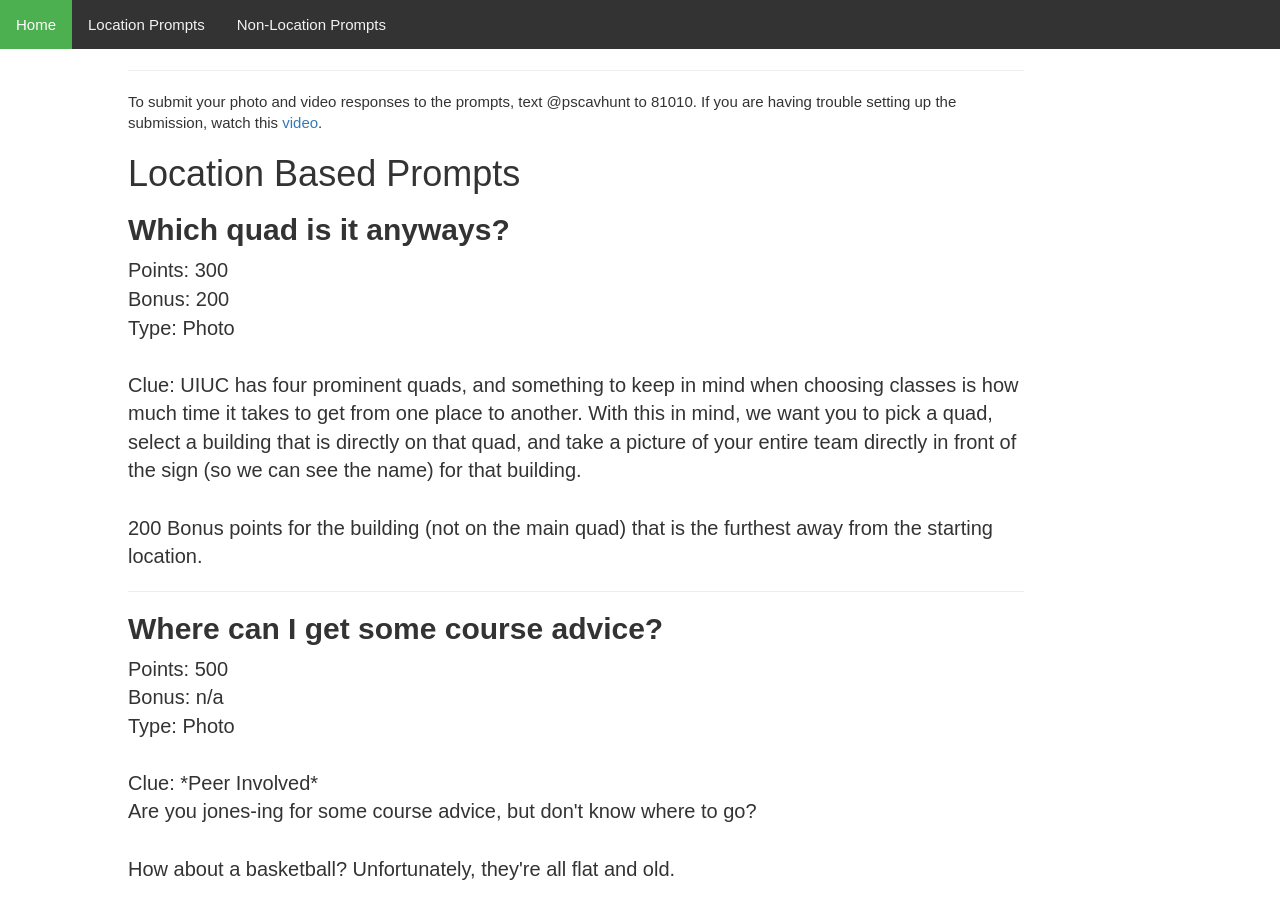
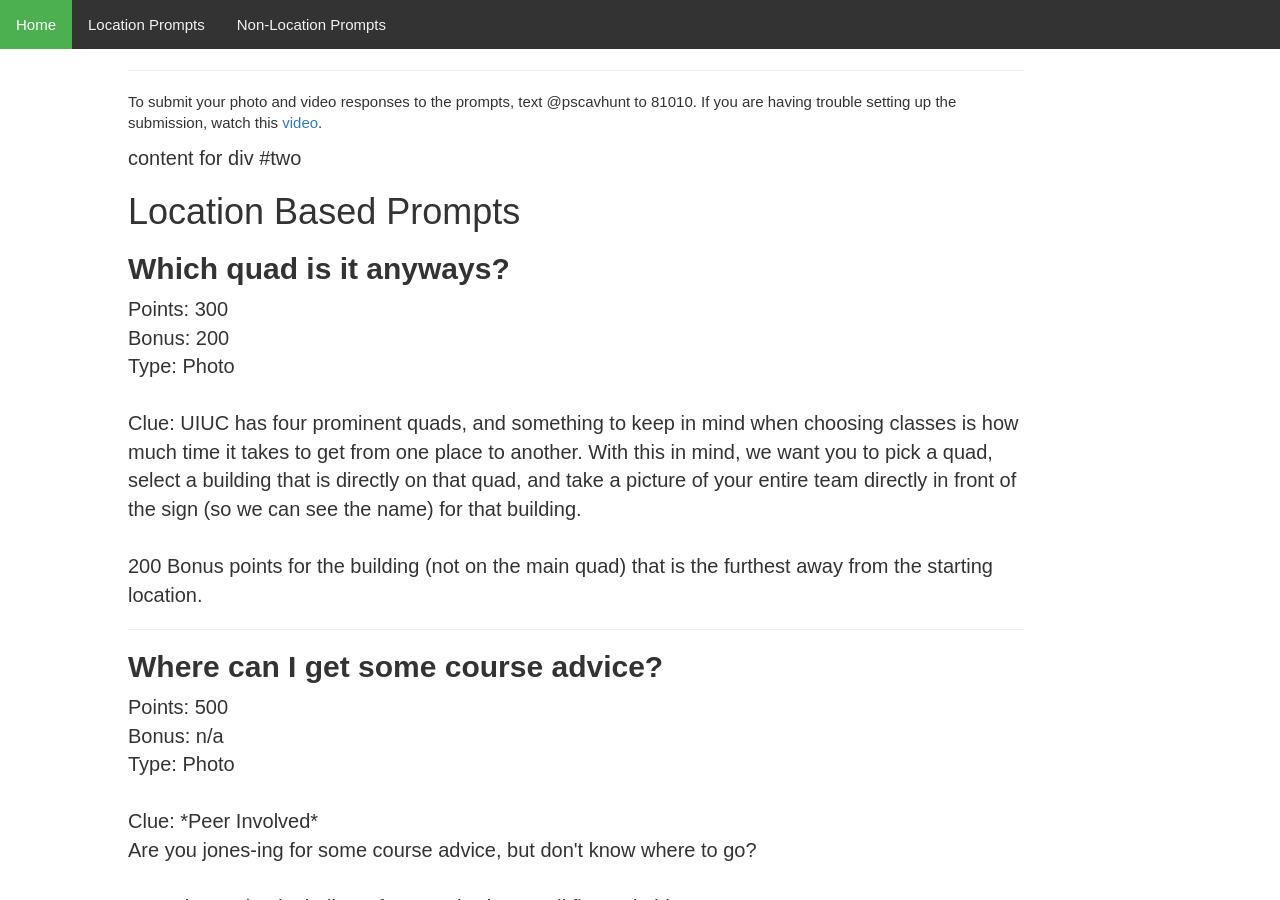
Before and after one commit to nsryan2/scav_hunt, a Jekyll site: the page built from loc_prompts.html, in a window 1280 px wide and 900 px high. Built offline with Jekyll 4.4.1, drawn with Linux system fonts in a browser that asks for light colours; nearby versions of some CDN libraries; library files that are not in the unit come from our copies; a script that is not in the unit is left out; part of the change alters nothing that is shown.

```diff
--- a/_layouts/default.html
+++ b/_layouts/default.html
@@ -4,7 +4,9 @@
     <meta charset="utf-8">
     <meta http-equiv="X-UA-Compatible" content="IE=edge">
     <meta name="viewport" content="width=device-width, initial-scale=1">
-
+    <script language="JavaScript" type="text/javascript" src="/js/jquery-1.2.6.min.js"></script>
+    <script language="JavaScript" type="text/javascript" src="/js/jquery-ui-personalized-1.5.2.packed.js"></script>
+    <script language="JavaScript" type="text/javascript" src="/js/sprinkle.js"></script>
     <link rel="stylesheet" href="https://maxcdn.bootstrapcdn.com/bootstrap/3.3.7/css/bootstrap.min.css" integrity="sha384-BVYiiSIFeK1dGmJRAkycuHAHRg32OmUcww7on3RYdg4Va+PmSTsz/K68vbdEjh4u" crossorigin="anonymous">
     <link rel="stylesheet" href="https://maxcdn.bootstrapcdn.com/font-awesome/4.6.1/css/font-awesome.min.css">
     <style>
```
